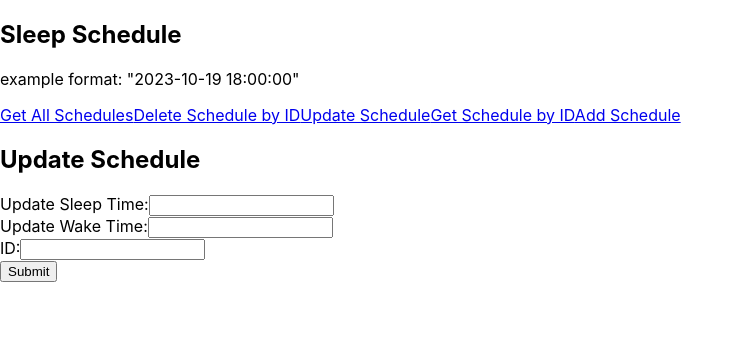
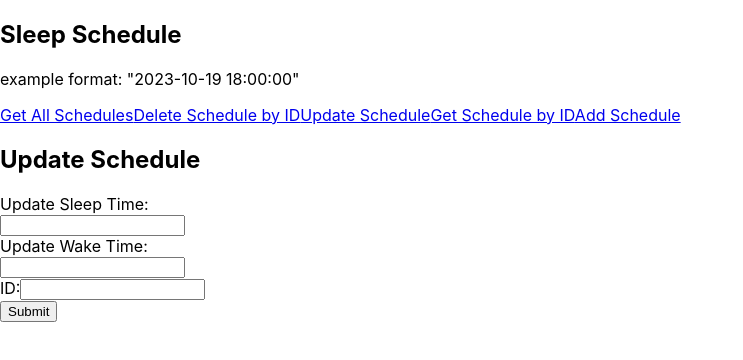
Before and after one commit to noah23olsen/HealthTracker, a React (Create React App) app in the folder final-capstone-starter/React/my-app/: page /update in a window 1280 px wide. Shown: the top 360 px of the page, without its empty margins (0-743 px from the left). Built offline with nearby package versions, Linux system fonts and the light colour scheme.

Commit message:
DatePicker added to UpdateSchedule, fixed state issues in input for AddSchedule && UpdateSchedule

```diff
--- a/final-capstone-starter/React/my-app/src/AddSchedule.js
+++ b/final-capstone-starter/React/my-app/src/AddSchedule.js
@@ -43,7 +43,7 @@ function AddSchedule() {
           <label>Sleep Time:</label>
           <DatePicker
             selected={sleepTime}
-            onChange={(date) => setSleepTime(date.target.value)}
+            onChange={(date) => setSleepTime(date)}
             showTimeSelect
             timeIntervals={15}
             dateFormat="yyyy-MM-dd HH:mm:ss"
@@ -53,7 +53,7 @@ function AddSchedule() {
           <label>Wake Time:</label>
           <DatePicker
             selected={wakeTime}
-            onChange={(date) => setWakeTime(date.target.value)}
+            onChange={(date) => setWakeTime(date)}
             showTimeSelect
             timeIntervals={15}
             dateFormat="yyyy-MM-dd HH:mm:ss"
--- a/final-capstone-starter/React/my-app/src/UpdateSchedule.js
+++ b/final-capstone-starter/React/my-app/src/UpdateSchedule.js
@@ -1,18 +1,26 @@
 import React, { useState } from 'react';
 import api from './api';
+import DatePicker from 'react-datepicker';
 
-function UpdateSchedule(){
+function UpdateSchedule() {
   const [sleepTime, setSleepTime] = useState('');
   const [wakeTime, setWakeTime] = useState('')
-    const [sleepId,setSleepId] = useState('')
+  const [sleepId, setSleepId] = useState('')
 
   const handleUpdateSchedule = (schedule) => {
-    console.log("schedule" +JSON.stringify(schedule, null, 2));
-    api.updateSchedule(schedule)
-    .then(response=>{
+    const formattedSchedule = {
+      ...schedule, //make a copy of schedule data that we can manipulate further
+      //basically the DatePicker library formats time differently than my backend, so we need to reformat it
+      sleep_time: schedule.sleep_time.toISOString().slice(0, 19).replace('T', ' '),
+      wake_time: schedule.wake_time.toISOString().slice(0, 19).replace('T', ' '),
+    }
+
+    console.log("schedule" + JSON.stringify(schedule, null, 2));
+    api.updateSchedule(formattedSchedule)
+      .then(response => {
         console.log(response);
       })
-    .catch(error =>{
+      .catch(error => {
         console.error(error)
       })
   };
@@ -35,18 +43,22 @@ function UpdateSchedule(){
       <form onSubmit={handleSubmit2}>
         <div>
           <label>Update Sleep Time:</label>
-          <input
-            type="text"
-            value={sleepTime}
-            onChange={(e) => setSleepTime(e.target.value)}
+          <DatePicker
+            selected={sleepTime}
+            onChange={(e) => setSleepTime(e)}
+            showTimeSelect
+            timeIntervals={15}
+            dateFormat="yyyy-MM-dd HH:mm:ss"
           />
         </div>
         <div>
           <label>Update Wake Time:</label>
-          <input
-            type="text"
-            value={wakeTime}
-            onChange={(e) => setWakeTime(e.target.value)}
+          <DatePicker
+            selected={wakeTime}
+            onChange={(e) => setWakeTime(e)}
+            showTimeSelect
+            timeIntervals={15}
+            dateFormat="yyyy-MM-dd HH:mm:ss"
           />
         </div>
         <div>
```
Lines whose indentation alone changed are shown as unchanged.
